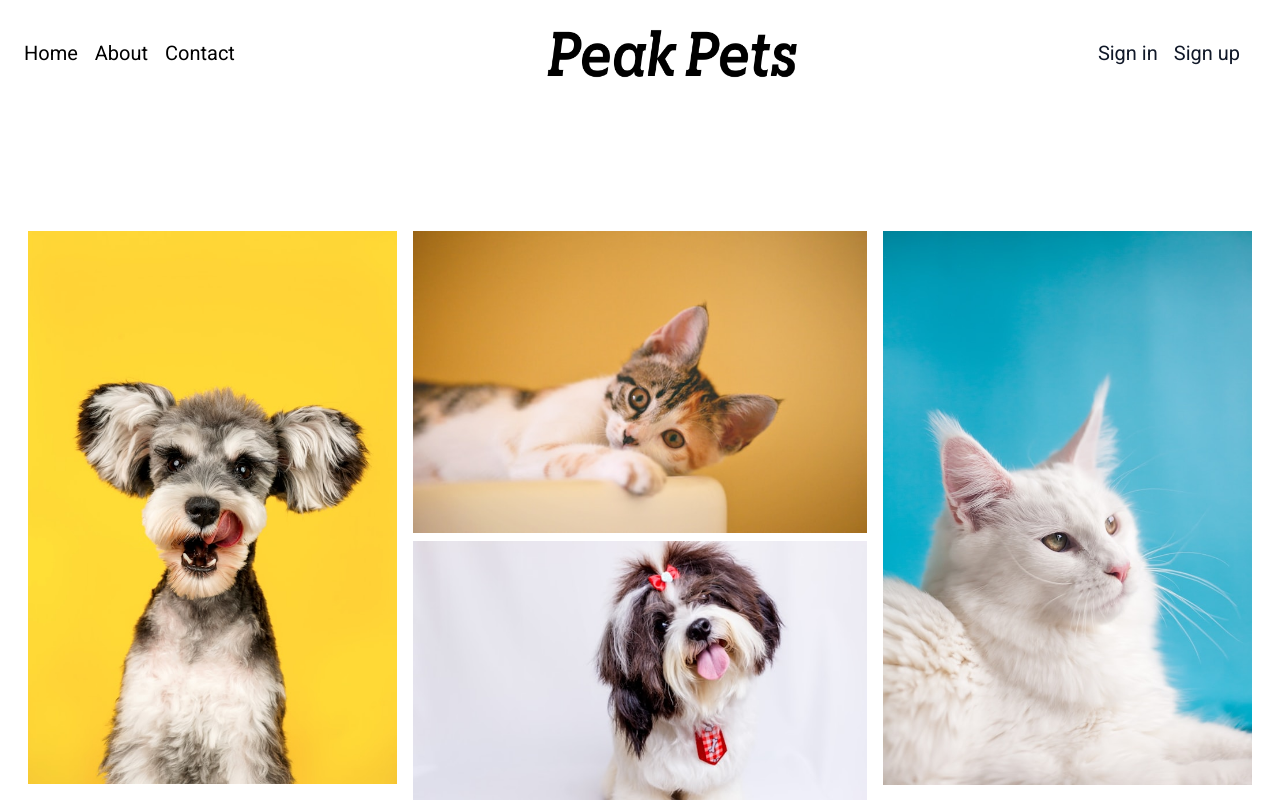
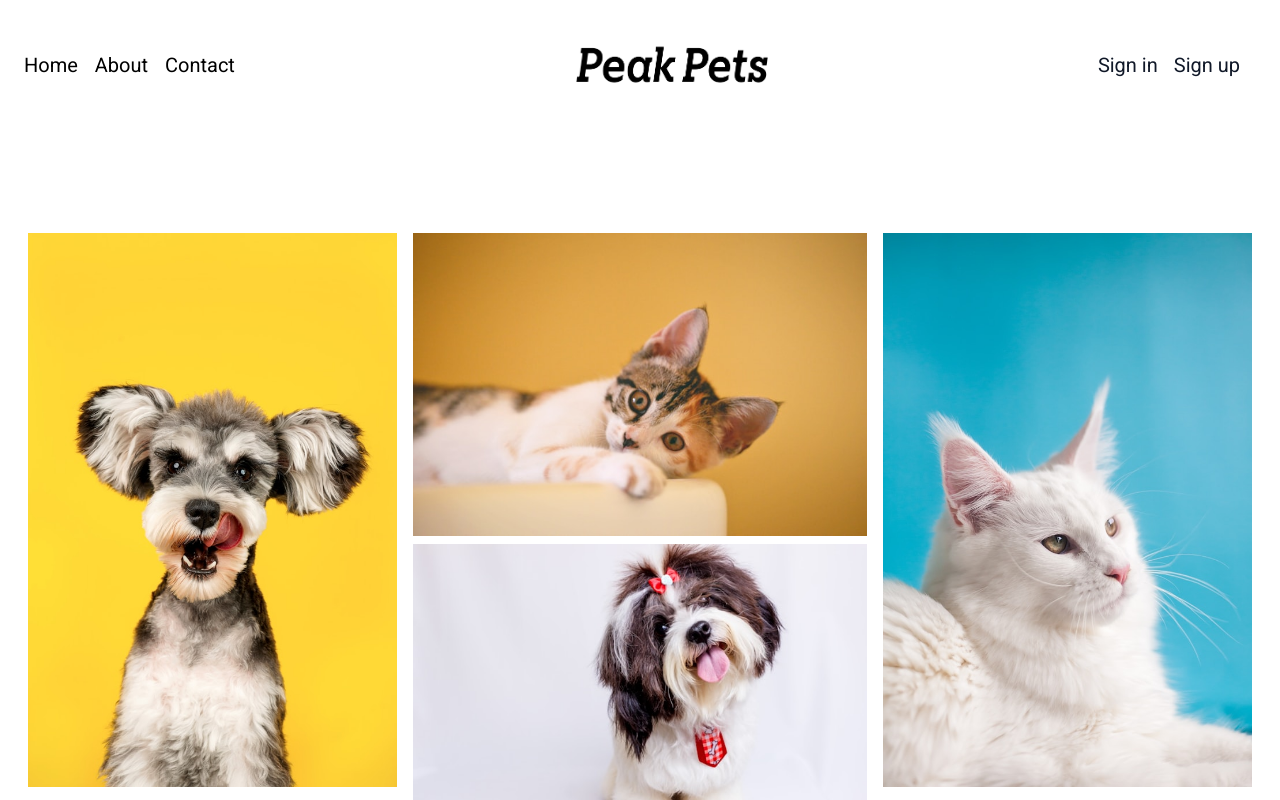
Before and after one commit to Rachel-lcy/pets-website, a Next.js app: page / in a window 1280 px wide. Shown: the top 800 px of the page. Built offline with nearby package versions, Linux system fonts and the light colour scheme; no server answers.

Commit message:
update footer

```diff
--- /dev/null
+++ b/app/component/Footer.jsx
@@ -0,0 +1,13 @@
+import React from 'react'
+
+const Footer = () => {
+  return (
+    <div>
+      <footer className="row-start-3 flex gap-6 flex-wrap items-center justify-center text-xl mb-6">
+        © Pet Website
+      </footer>
+    </div>
+  )
+}
+
+export default Footer
--- a/app/component/NavBar.jsx
+++ b/app/component/NavBar.jsx
@@ -9,7 +9,7 @@ export default function NavBar() {
   const {userId} = useAuth();
 
   return (
-    <nav className='flex items-center justify-between px-6 py-4 mb-5'>
+    <nav className='flex items-center justify-between px-6 py-4 mb-5 my-5'>
       <div >
         <Link href='/' className='mr-3 text-xl'>Home </Link>
         <Link href='/about' className='mr-3 text-xl'>About </Link>
@@ -20,8 +20,8 @@ export default function NavBar() {
         <Image
           src={Logo.src}
           alt='Peak Pets Logo'
-          width = {300}
-          height={200}
+          width = {230}
+          height={150}
           quality ={100}
         />
       </Link>
@@ -29,7 +29,7 @@ export default function NavBar() {
       <div className='flex'>
         {!userId && (
           <>
-            <Link href="sign-in" className='text-gray-900 hover:text-gray-600 mr-4 text-xl'>
+            <Link href="/sign-in" className='text-gray-900 hover:text-gray-600 mr-4 text-xl'>
               Sign in
             </Link>
             <Link href="sign-up" className='text-gray-900 hover:text-gray-600 mr-4 text-xl'>
@@ -40,7 +40,7 @@ export default function NavBar() {
 
         {userId && (
         <div>
-          <Link href='profile'className='text-gray-900 hover:text-gray-600 mr-4 text-xl'>
+          <Link href="/profile" className='text-gray-900 hover:text-gray-600 mr-4 text-xl'>
           Profile
           </Link>
         </div>
--- a/app/dashboard/page.jsx
+++ b/app/dashboard/page.jsx
@@ -38,7 +38,7 @@ const DashboardPage = () => {
         </h1>
       </div>
 
-      <div>
+      <div className="grid gap-3 mx-2 lg:">
         <div className='flex'>
               <Image
                 src={Pet.src}
--- a/app/globals.css
+++ b/app/globals.css
@@ -1,4 +1,5 @@
 @import "tailwindcss";
+
 
 .card{
   border: 1px solid hsl(0, 0%, 80%);
@@ -7,7 +8,7 @@
   padding: 20px;
   margin: 10px;
   text-align: center;
-  max-width: 420px;
+  max-width: 400px;
   display: inline-block;
 }
 
--- a/app/page.js
+++ b/app/page.js
@@ -152,7 +152,7 @@ export default function Home() {
           </div>
         </div>
       </main>
-      <footer className="row-start-3 flex gap-6 flex-wrap items-center justify-center ">
+      <footer className="row-start-3 flex gap-6 flex-wrap items-center justify-center text-xl mb-6">
         © Pet Website
       </footer>
     </div>
--- a/app/profile/Profile.jsx
+++ b/app/profile/page.jsx
@@ -1,12 +1,16 @@
+"use profile"
 import { UserProfile } from "@clerk/nextjs";
 import React from 'react'
+import Footer from "../component/Footer";
 
 
 const ProfilePage = () => {
   return (
     <div >
       <UserProfile />
+      <Footer/>
     </div>
+
   )
 }
 
--- a/middleware.js
+++ b/middleware.js
@@ -1,7 +1,7 @@
 import { clerkMiddleware } from '@clerk/nextjs/server'
 
 export default clerkMiddleware({
-  publicRoutes: ["/",'/profile'],
+  publicRoutes: ["/","/profile"],
 })
 
 export const config = {
```
Also changed, not shown: 1 other file (tests, documents, lock files or other folders).
